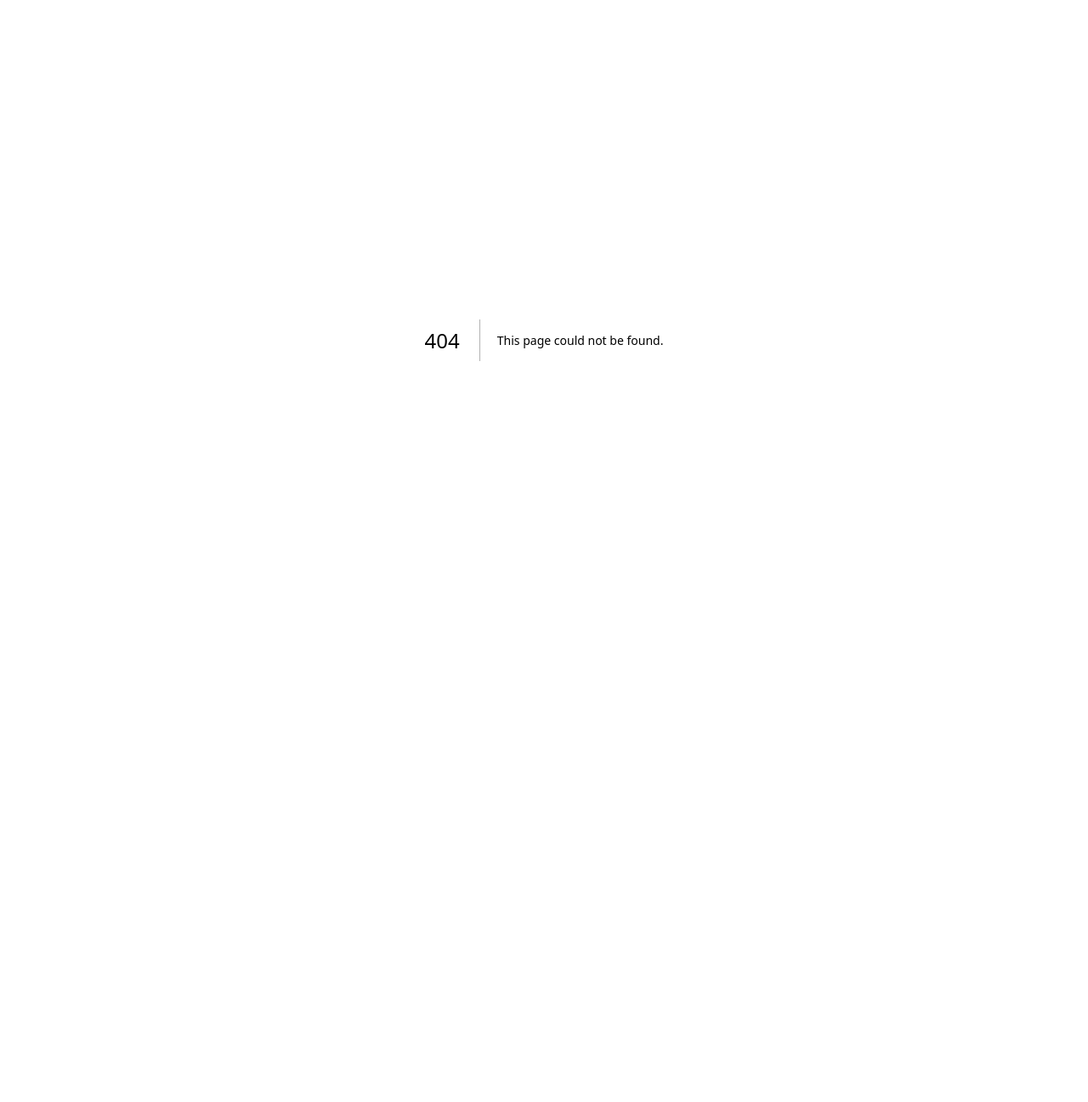
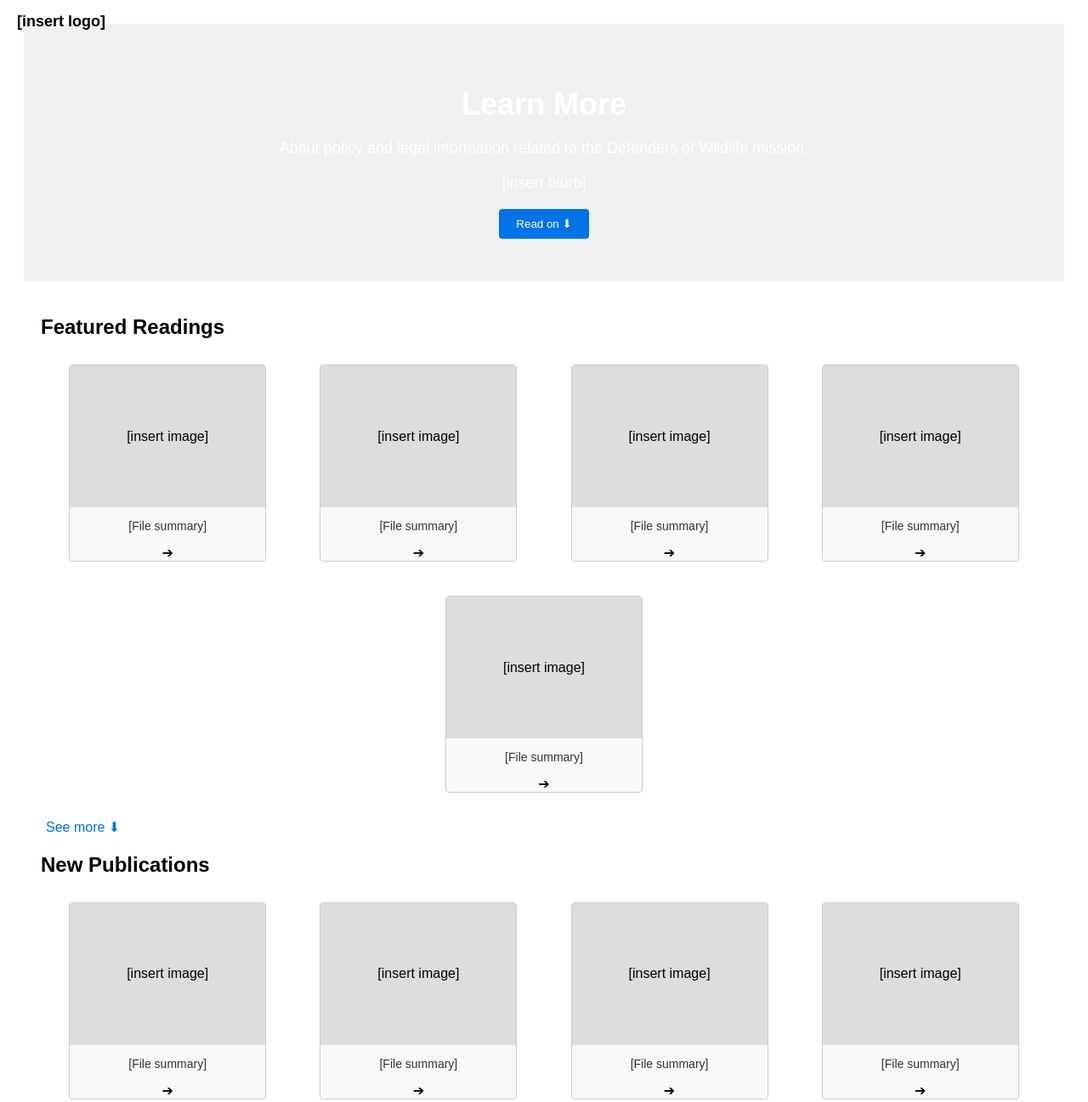
Before and after one commit to MarcusUniversee/Defenders-Assignment, a Next.js app in the folder defenders-assignment/: page /learnmorepage in a window 1280 px wide. Before the commit this address had no page. Shown: the top 1297 px of the page at 85% size. Before the commit the page ends 800 px from the top, so only its background shows below. Built offline with nearby package versions, Linux system fonts and the light colour scheme.

Commit message:
Publication page assignment done

```diff
--- /dev/null
+++ b/defenders-assignment/src/pages/learnmorepage.tsx
@@ -0,0 +1,65 @@
+import React from "react";
+import "./learnmorepagestyles.css";
+
+export default function LearnMorePage() {
+  return (
+    <div className="LearnMorePage">
+      {/* Hero Section */}
+      <div className="hero-section">
+  <div className="logo-placeholder">[insert logo]</div>
+  <h1>Learn More</h1>
+  <p>About policy and legal information related to the Defenders of Wildlife mission.</p>
+  <p>[insert blurb]</p>
+  <button className="read-on-button">Read on ⬇</button>
+</div>
+
+      {/* Content Sections */}
+      <div className="content-section">
+        {/* Featured Readings */}
+        <div className="section">
+          <h2>Featured Readings</h2>
+          <div className="grid">
+            {[...Array(5)].map((_, i) => (
+              <div key={i} className="card">
+                <div className="card-image">[insert image]</div>
+                <p className="file-summary">[File summary]</p>
+                <span className="arrow">➔</span>
+              </div>
+            ))}
+          </div>
+          <button className="see-more-button">See more ⬇</button>
+        </div>
+
+        {/* New Publications */}
+        <div className="section">
+          <h2>New Publications</h2>
+          <div className="grid">
+            {[...Array(5)].map((_, i) => (
+              <div key={i} className="card">
+                <div className="card-image">[insert image]</div>
+                <p className="file-summary">[File summary]</p>
+                <span className="arrow">➔</span>
+              </div>
+            ))}
+          </div>
+          <button className="see-more-button">See more ⬇</button>
+        </div>
+
+        {/* Important Readings */}
+        <div className="section">
+          <h2>Important Readings</h2>
+          <div className="grid">
+            {[...Array(5)].map((_, i) => (
+              <div key={i} className="card">
+                <div className="card-image">[insert image]</div>
+                <p className="file-summary">[File summary]</p>
+                <span className="arrow">➔</span>
+              </div>
+            ))}
+          </div>
+          <button className="see-more-button">See more ⬇</button>
+        </div>
+        </div>
+      </div>
+  );
+}
--- /dev/null
+++ b/defenders-assignment/src/pages/learnmorepagestyles.css
@@ -0,0 +1,128 @@
+.LearnMorePage {
+  font-family: Arial, sans-serif;
+  padding: 20px;
+}
+
+.highlighted-text {
+  background-color: #f0f0f0; /* Light grey */
+  padding: 5px; /* Optional for spacing around the text */
+  border-radius: 4px; /* Optional for rounded corners */
+}
+
+.hero-section {
+  text-align: center;
+  padding: 50px 20px; /* Adjust padding for spacing */
+  color: white; /* Retain white text */
+  background-color: #f0f0f0; /* Example: Light gray background for contrast */
+}
+
+.hero-section h1 {
+  font-size: 36px;
+  margin-bottom: 20px;
+}
+.hero-section p {
+  font-size: 18px;
+  margin-bottom: 20px;
+}
+
+.read-on-button {
+  background-color: #0073e6;
+  color: white;
+  padding: 10px 20px;
+  border: none;
+  border-radius: 4px;
+  cursor: pointer;
+}
+
+.content-section {
+  padding: 20px;
+}
+
+.section h2 {
+  font-size: 24px;
+  margin-bottom: 20px;
+}
+
+.grid {
+  display: flex;
+  flex-wrap: wrap; /* Allows wrapping to the next line */
+  justify-content: space-evenly; /* Ensures even spacing */
+  gap: 20px; /* Adds space between cards */
+}
+
+.card {
+  width: 230px; /* Adjust to desired size */
+  height: 230px; /* Match width for a square shape */
+  border: 1px solid #ccc;
+  border-radius: 4px; /* Optional for rounded corners */
+  display: flex;
+  flex-direction: column;
+  justify-content: center;
+  align-items: center;
+  background-color: #f9f9f9;
+  text-align: center;
+  margin: 10px; /* Adjust spacing between cards */
+}
+
+.card-image {
+  width: 100%;
+  height: 100%; /* Ensures image fills the square */
+  background-color: #ddd; /* Placeholder color */
+  display: flex;
+  justify-content: center;
+  align-items: center;
+}
+
+.file-summary {
+  font-size: 14px;
+  color: #333;
+}
+
+/* .arrow {
+  position: absolute;
+  right: 10px;
+  bottom: 10px;
+  font-size: 18px;
+  color: #0073e6;
+  cursor: pointer;
+} */
+
+.see-more-button {
+  background-color: transparent;
+  color: #0073e6;
+  border: none;
+  cursor: pointer;
+  margin-top: 20px;
+  font-size: 16px;
+}
+
+.logo-placeholder {
+  position: absolute;
+  top: 10px;
+  left: 10px;
+ /* Light gray background */
+  color: black; /* Text color */
+  padding: 5px 10px;
+  border-radius: 4px; /* Optional rounded corners */
+  font-weight: bold;
+  font-size: 18px;
+}
+
+.squares-container {
+  display: flex;
+  justify-content: center;
+  gap: 20px; /* Adjust spacing between squares */
+  margin: 20px auto; /* Center vertically */
+}
+
+.square {
+  width: 150px; /* Adjust size */
+  height: 150px;
+  border: 1px solid #ccc;
+  display: flex;
+  flex-direction: column;
+  align-items: center;
+  justify-content: center;
+  text-align: center;
+  border-radius: 5px; /* Optional for rounded corners */
+}
```
Also changed, not shown: defenders-assignment/package.json (+6 -5 lines), defenders-assignment/tsconfig.json (+26 -5 lines), 1 other file (tests, documents, lock files or other folders).
